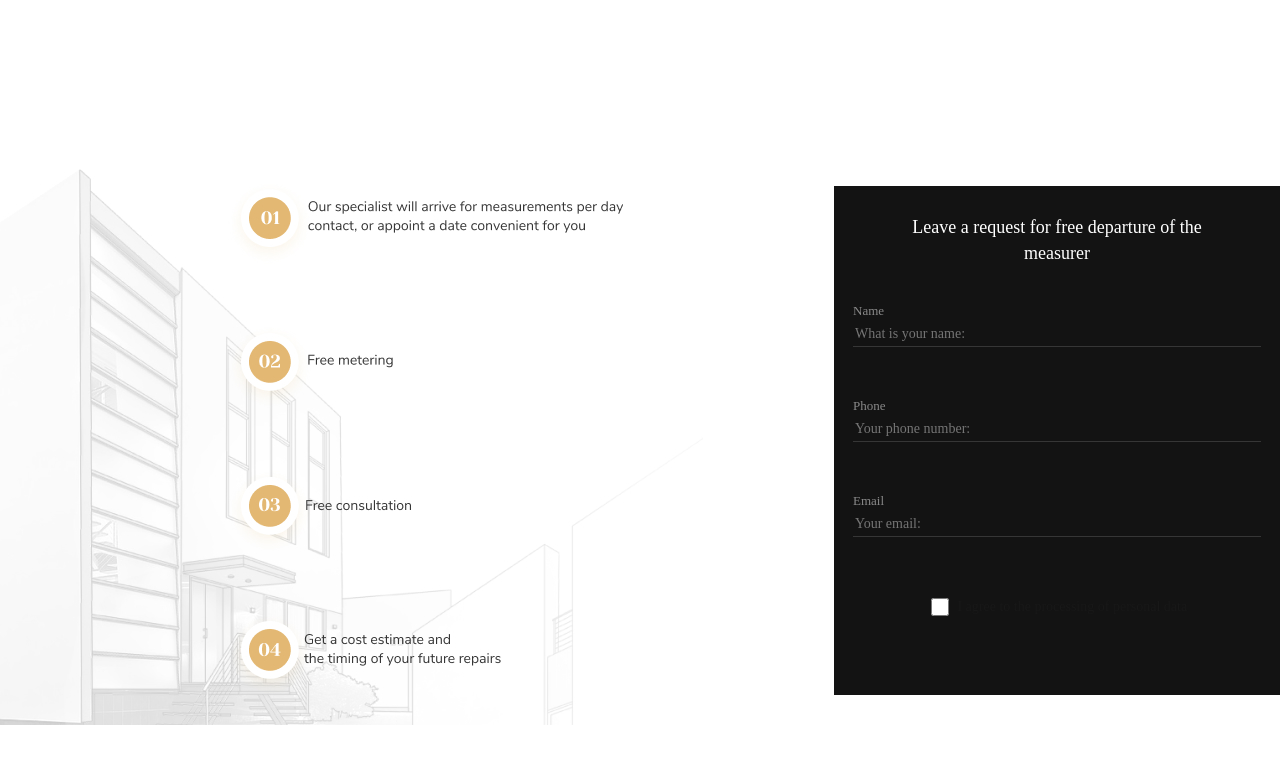
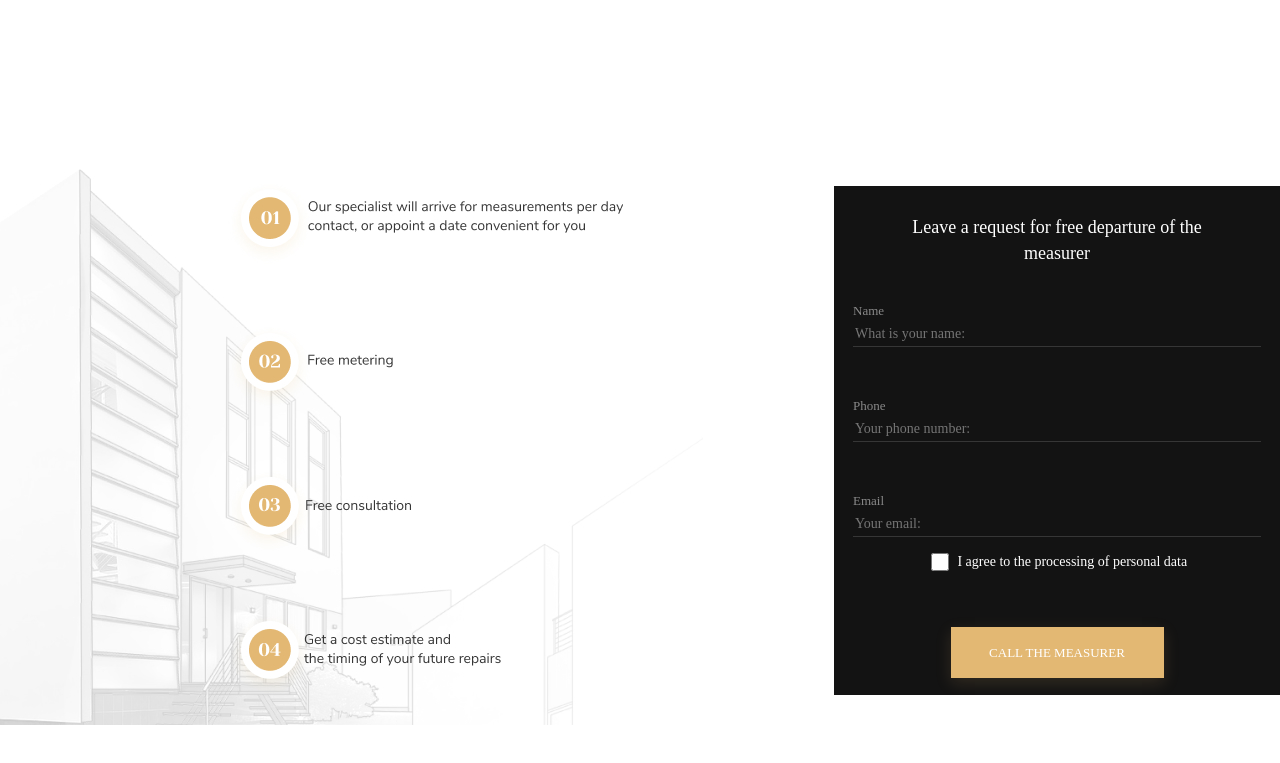
Before and after one commit to Viehr/IZI, a plain HTML site: page laba/index.html in a window 1280 px wide. Shown: the part 3463-4226 px from the top of the page. Drawn offline with Linux system fonts and the light colour scheme.

Commit message:
ьфшт

```diff
--- a/laba/index.html
+++ b/laba/index.html
@@ -199,10 +199,11 @@
                         <label for="phone">Email</label>
                         <input id="phone" placeholder="Your email:" type="text">
                     </div>
-                    <div class="soglasie">
+                    <div class="soglasie_zwei">
                         <input type="checkbox" class="galochka">
-                        <p class="vierpdrei">I agree to the processing of personal data</p>
+                        <p class="textinput">I agree to the processing of personal data</p>
                     </div>
+                    <button class="buttonfive">Call the measurer</button>
                 </div>
             </div>
         </section>
--- a/laba/styles/style.css
+++ b/laba/styles/style.css
@@ -508,3 +508,34 @@ label[for="phone"] {
     line-height: 21px;
     color: rgba(255, 255, 255, 0.5);
 }
+.soglasie_zwei {
+    display: flex;
+    flex-direction: row;
+    justify-content: center;
+    align-items: center;
+    margin-top: -48px;
+}
+.textinput {
+    font-family: 'Nunito Sans';
+    font-style: normal;
+    font-weight: 400;
+    font-size: 14px;
+    line-height: 163.68%;
+    color: #FFFFFF;
+}
+.buttonfive {
+    font-family: 'Nunito Sans';
+    font-style: normal;
+    font-weight: 400;
+    font-size: 13px;
+    line-height: 21px;
+    text-align: center;
+    text-transform: uppercase;
+    color: #FFFFFF;
+    background-color: #E3B873;
+    width: 213px;
+    height: 51px;
+    box-shadow: 0px 5px 15px rgba(227, 184, 115, 0.15);
+    border: 1px;
+    margin-top: 39px;
+}
```
